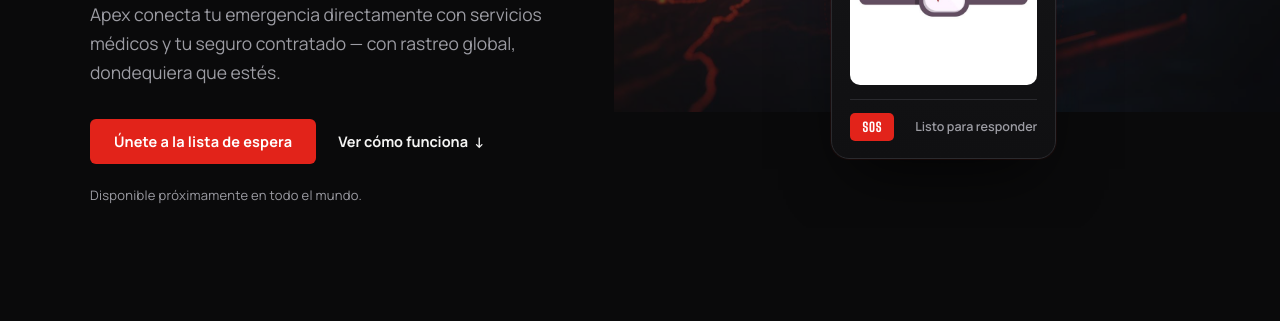
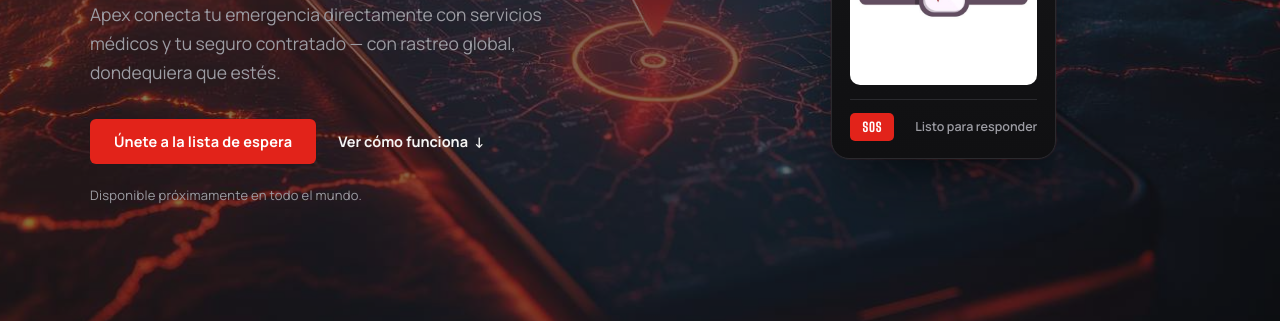
Before and after one commit to QuorbitIntelligence/apex, a plain HTML site: page index.html in a window 1280 px wide. Shown: the part 338-659 px from the top of the page. Drawn offline with Linux system fonts and the light colour scheme.

Commit message:
Add files via upload

```diff
--- a/index.html
+++ b/index.html
@@ -20,7 +20,9 @@
     --red-glow:rgba(226,35,26,0.35);
   }
   *{box-sizing:border-box;}
-  body{margin:0;background:var(--bg);color:var(--text);font-family:'Manrope',system-ui,-apple-system,sans-serif;-webkit-font-smoothing:antialiased;}
+  body{position:relative;margin:0;background:var(--bg);color:var(--text);font-family:'Manrope',system-ui,-apple-system,sans-serif;-webkit-font-smoothing:antialiased;}
+  body::before{content:"";position:fixed;inset:0;background-image:url('bg-tracking.jpg');background-size:cover;background-position:center;opacity:0.5;z-index:0;pointer-events:none;}
+  nav.top,.hero,.section,.cta-final,footer{position:relative;z-index:1;}
   h1,h2,h3,.disp{font-family:'Big Shoulders Display',Impact,'Arial Narrow',sans-serif;font-weight:800;letter-spacing:-0.01em;margin:0;text-transform:uppercase;}
   p{margin:0;}
   a{color:var(--red);text-decoration:none;}
@@ -56,9 +58,7 @@
   .btn-link:hover{color:var(--red);}
 
   /* HERO */
-  .hero{position:relative;background:var(--bg);overflow:hidden;}
-  .hero::before{content:"";position:absolute;inset:0;background-image:url('bg-tracking.jpg');background-size:52% auto;background-position:top right;background-repeat:no-repeat;-webkit-mask-image:radial-gradient(circle at 78% 15%,rgba(0,0,0,0.95) 0%,rgba(0,0,0,0.55) 45%,rgba(0,0,0,0) 78%);mask-image:radial-gradient(circle at 78% 15%,rgba(0,0,0,0.95) 0%,rgba(0,0,0,0.55) 45%,rgba(0,0,0,0) 78%);opacity:0.5;pointer-events:none;z-index:0;}
-  .hero .row{position:relative;z-index:1;display:grid;grid-template-columns:1.05fr 0.95fr;gap:64px;align-items:center;padding-top:64px;padding-bottom:24px;}
+  .hero .row{display:grid;grid-template-columns:1.05fr 0.95fr;gap:64px;align-items:center;padding-top:64px;padding-bottom:24px;}
   .hero h1{font-size:clamp(2.6rem,5.2vw,4.15rem);line-height:1.02;margin-top:18px;}
   .hero .sub{margin-top:22px;color:var(--muted);font-size:17.5px;line-height:1.65;max-width:48ch;}
   .hero .cta-row{display:flex;align-items:center;gap:22px;flex-wrap:wrap;margin-top:32px;}
```
